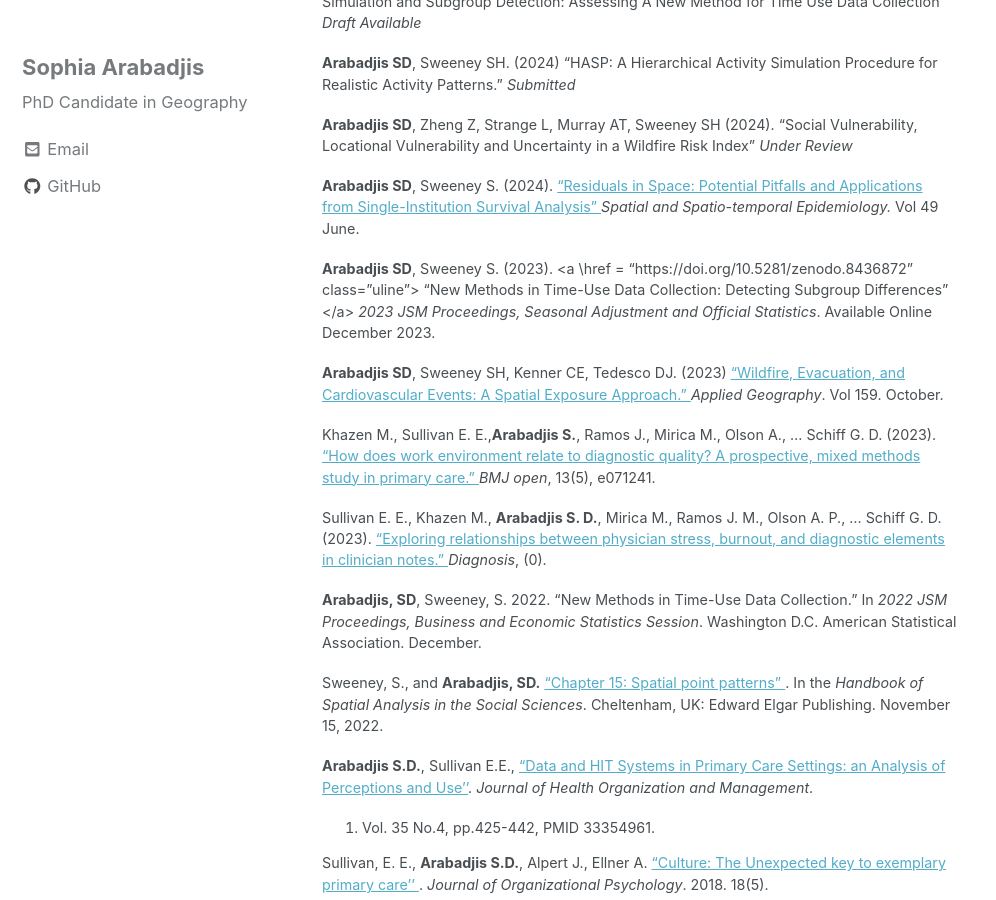
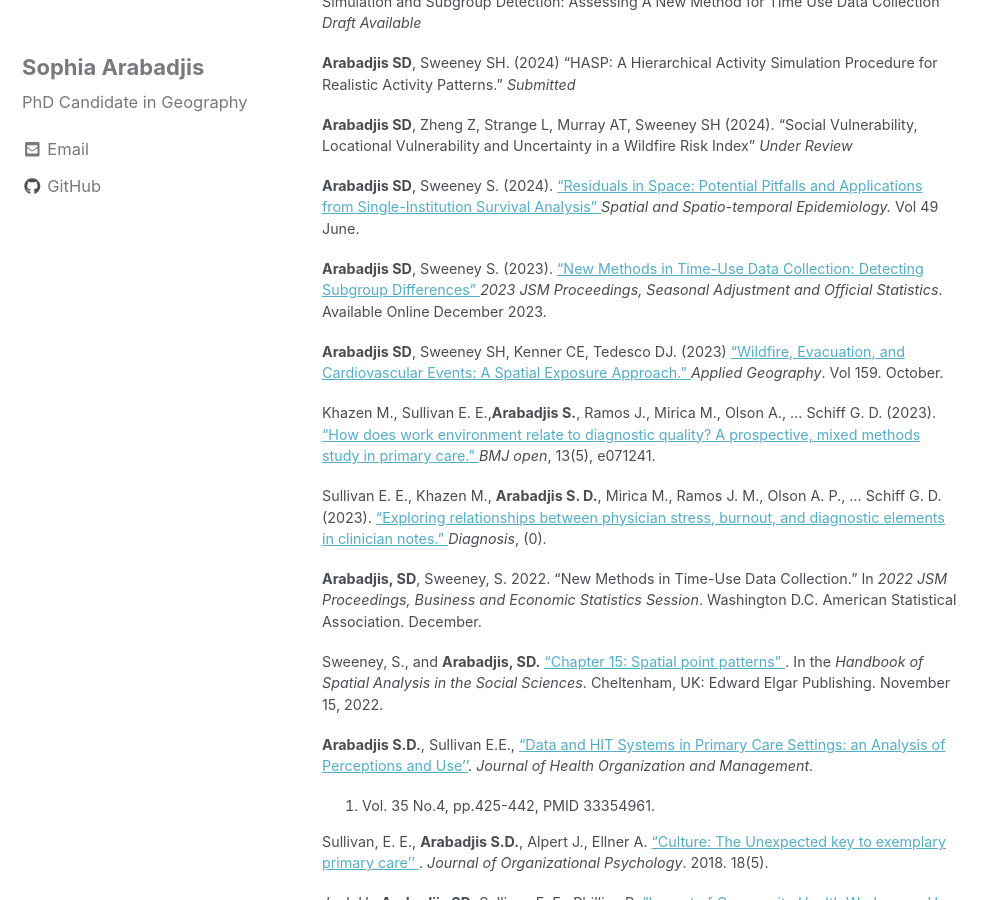
Before and after one commit to sarabadjis/sarabadjis.github.io, a Jekyll site: the page built from _pages/cv.md, in a window 1280 px wide and 900 px high, scrolled down 930 px. Shown: the whole window, without its empty margins (0-996 px from the left). Built offline with Jekyll 4.4.1, drawn with Linux system fonts in a browser that asks for light colours; nearby versions of some CDN libraries.

Commit message:
Forgot to remove a backslash

```diff
--- a/_pages/cv.md
+++ b/_pages/cv.md
@@ -62,7 +62,7 @@ University of Chicago <br>
   "Residuals in Space: Potential Pitfalls and Applications from Single-Institution Survival Analysis" </a>
     *Spatial and Spatio-temporal Epidemiology.* Vol 49 June.
 
-**Arabadjis SD**, Sweeney S. (2023).  <a \href = "https://doi.org/10.5281/zenodo.8436872" class="uline">
+**Arabadjis SD**, Sweeney S. (2023).  <a href = "https://doi.org/10.5281/zenodo.8436872" class="uline">
   "New Methods in Time-Use Data Collection: Detecting Subgroup Differences" </a>
     *2023 JSM Proceedings, Seasonal Adjustment and Official Statistics*. Available Online December 2023.
 
```
